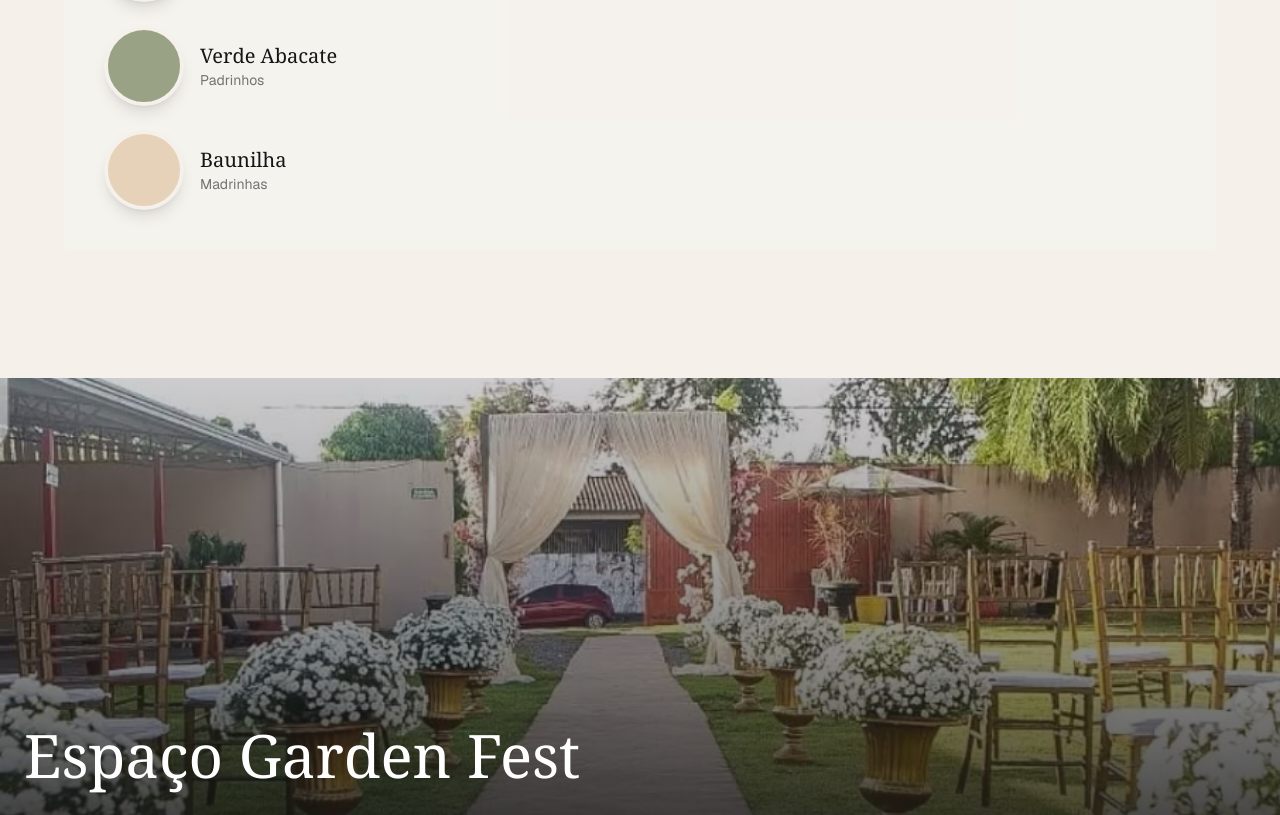
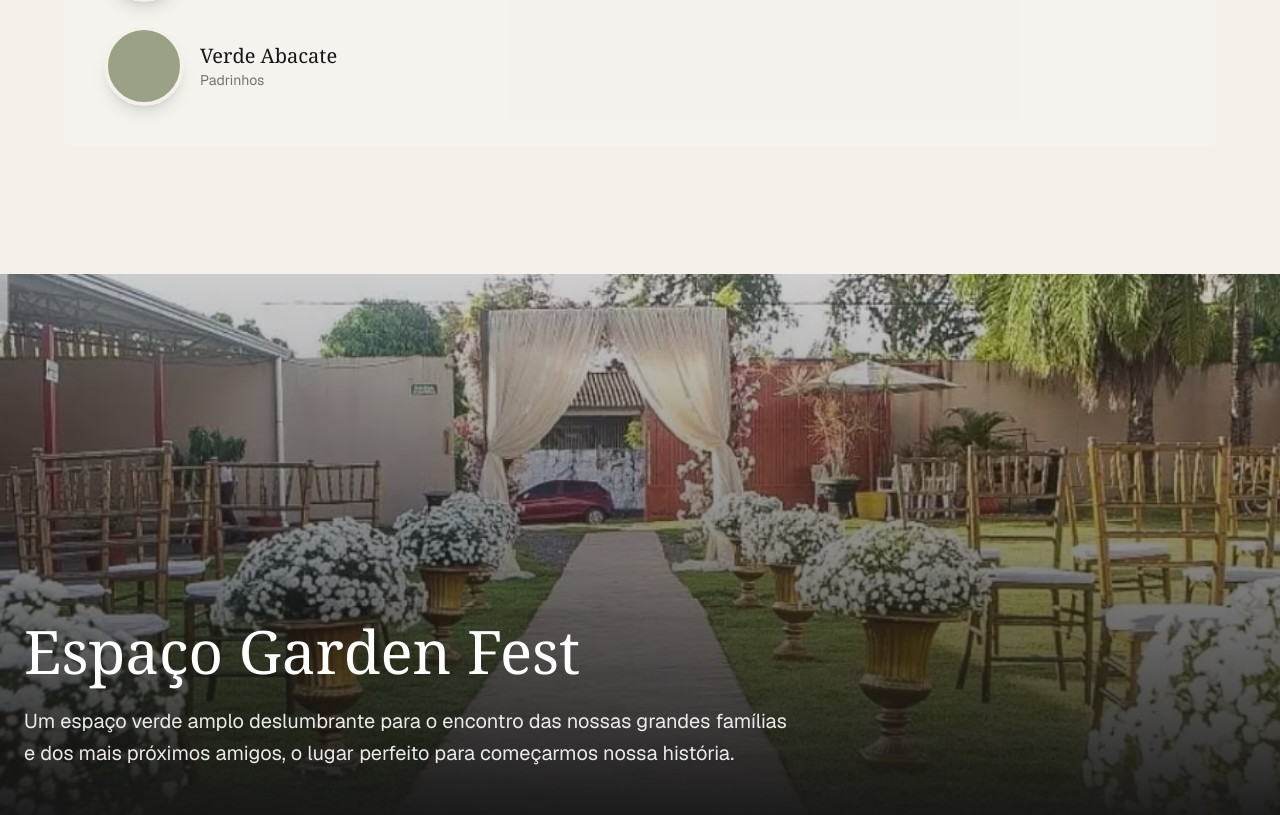
Before and after one commit to joaorodrs/wedding, a Next.js app: page /cerimonia in a window 1280 px wide. Shown: the part 3183-3998 px from the top of the page. Built offline with nearby package versions, Linux system fonts and the light colour scheme; a web font is replaced by a local one.

Commit message:
fix: fixes

```diff
--- a/app/cerimonia/page.tsx
+++ b/app/cerimonia/page.tsx
@@ -125,13 +125,6 @@ export default function CerimoniaPage() {
                       <p className="text-sm text-muted-foreground">Padrinhos</p>
                     </div>
                   </div>
-                  <div className="flex items-center gap-4">
-                    <div className="w-20 h-20 rounded-full bg-vanilla flex-shrink-0 border-4 border-background shadow-lg" />
-                    <div>
-                      <p className="font-serif text-xl">Baunilha</p>
-                      <p className="text-sm text-muted-foreground">Madrinhas</p>
-                    </div>
-                  </div>
                 </div>
               </div>
             </div>
```
